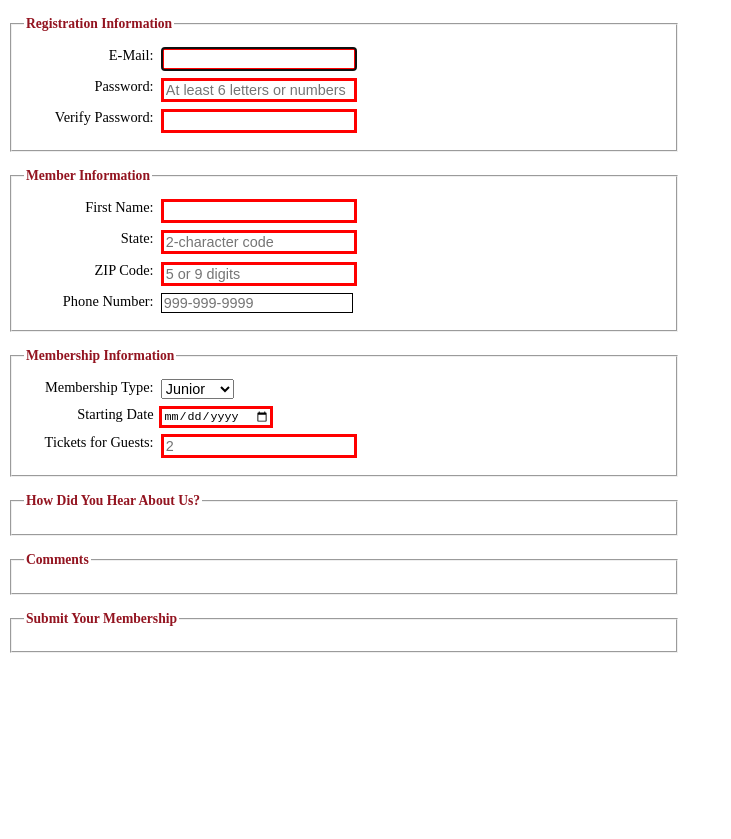
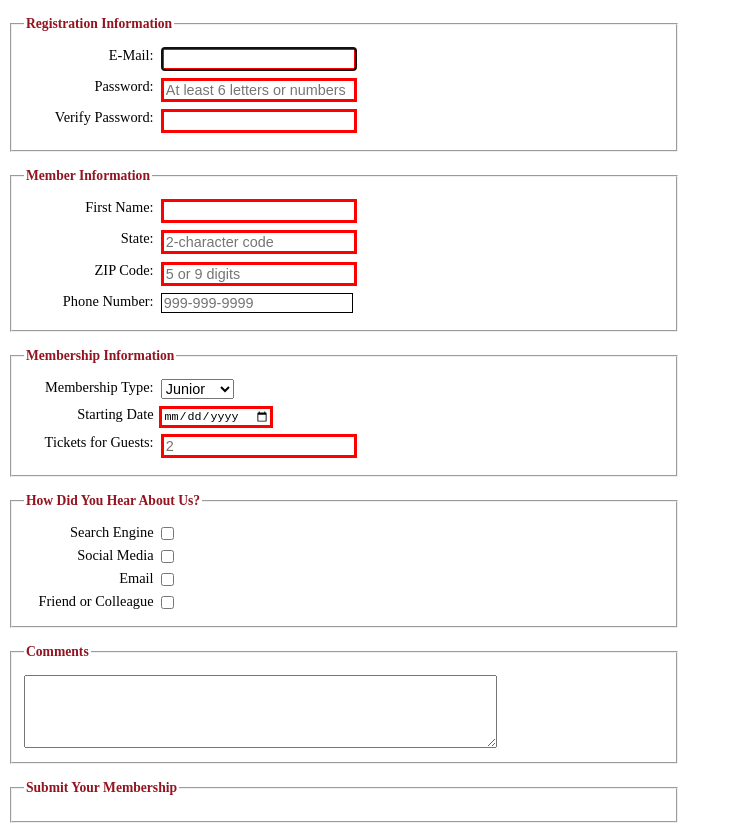
Before and after one commit to jlwong1125/jlwong1125.github.io, a plain HTML site: page form.html in a window 1280 px wide. Shown: the whole page, without its empty margins (0-731 px from the left). Before the commit the page ends 800 px from the top, so only its background shows below. Drawn offline with Linux system fonts and the light colour scheme.

Commit message:
update form html

```diff
--- a/form.html
+++ b/form.html
@@ -61,9 +61,19 @@
         </fieldset>
         <fieldset>
             <legend>How Did You Hear About Us?</legend>
+            <input type="checkbox" name="hdyhau" id="hdyhau1" value="search engine">
+            <label for="hdyhau1">Search Engine</label><br>
+            <input type="checkbox" name="hdyhau" id="hdyhau2" value="social media">
+            <label for="hdyhau2">Social Media</label><br>
+            <input type="checkbox" name="hdyhau" id="hdyhau3" value="email">
+            <label for="hdyhau3">Email</label><br>
+            <input type="checkbox" name="hdyhau" id="hdyhau4" value="reference">
+            <label for="hdyhau4">Friend or Colleague</label><br>
         </fieldset>
         <fieldset>
             <legend>Comments</legend>
+            <textarea id="comments" placeholder="If you have any comments, please enter them here.">
+            </textarea>
         </fieldset>
         <fieldset>
             <legend>Submit Your Membership</legend>
```
